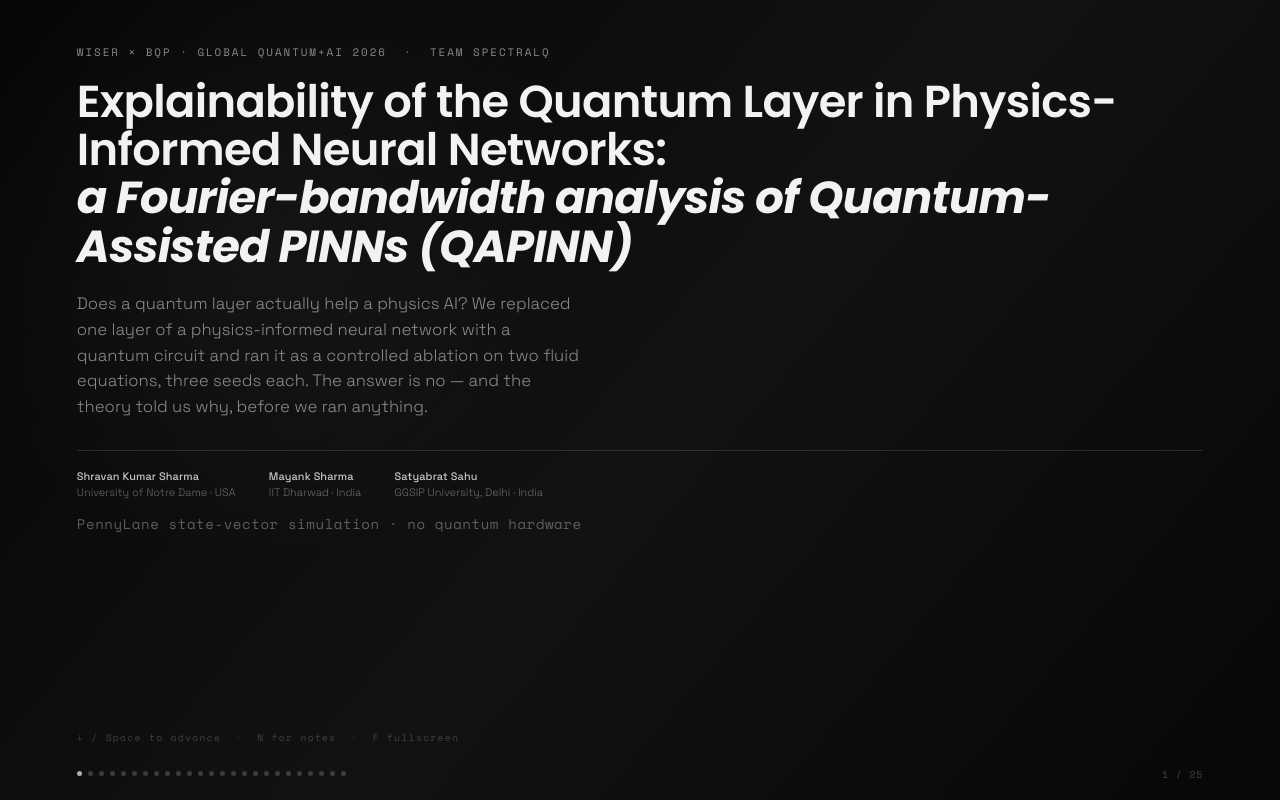
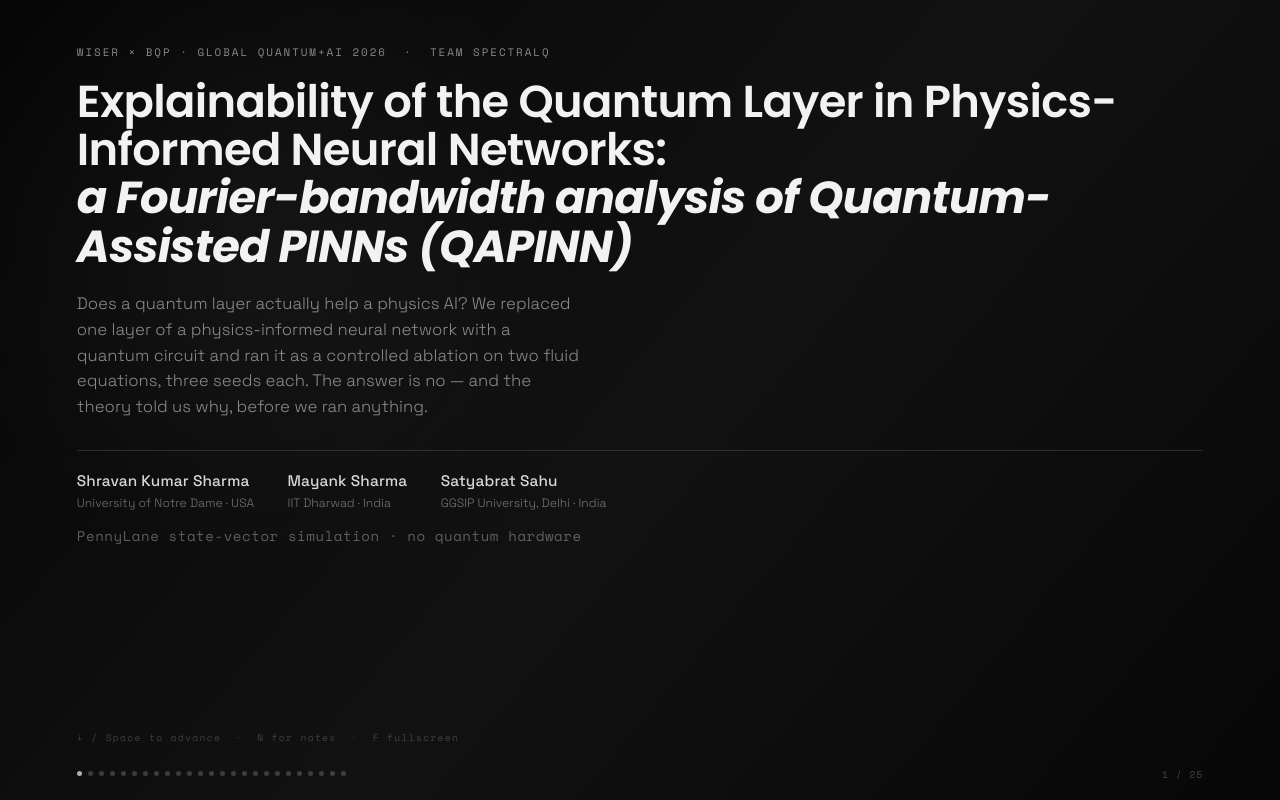
Before and after one commit to p9dt/wiser-presentation, a React (Vite) app: page / in a window 1280 px wide. Built offline with nearby package versions, Linux system fonts and the light colour scheme.

Commit message:
Enlarge team member names on the title slide

```diff
--- a/src/theme.css
+++ b/src/theme.css
@@ -148,17 +148,20 @@
 }
 .im-root .title-byline span {
   font-family: var(--sans);
-  font-size: clamp(10px, 0.85vw, 13px);
+  font-size: clamp(11px, 0.95vw, 15px);
   font-weight: 300;
-  color: rgba(242, 242, 240, 0.4);
-  line-height: 1.45;
+  color: rgba(242, 242, 240, 0.45);
+  line-height: 1.5;
   display: flex;
   flex-direction: column;
 }
+/* Names carry the slide's credit line — size them a step above the affiliation. */
 .im-root .title-byline b {
+  font-size: clamp(14px, 1.2vw, 19px);
   font-weight: 500;
-  color: rgba(242, 242, 240, 0.82);
+  color: rgba(242, 242, 240, 0.88);
   letter-spacing: 0.01em;
+  margin-bottom: 0.3vh;
 }
 
 .im-root .nav-hint {
```
